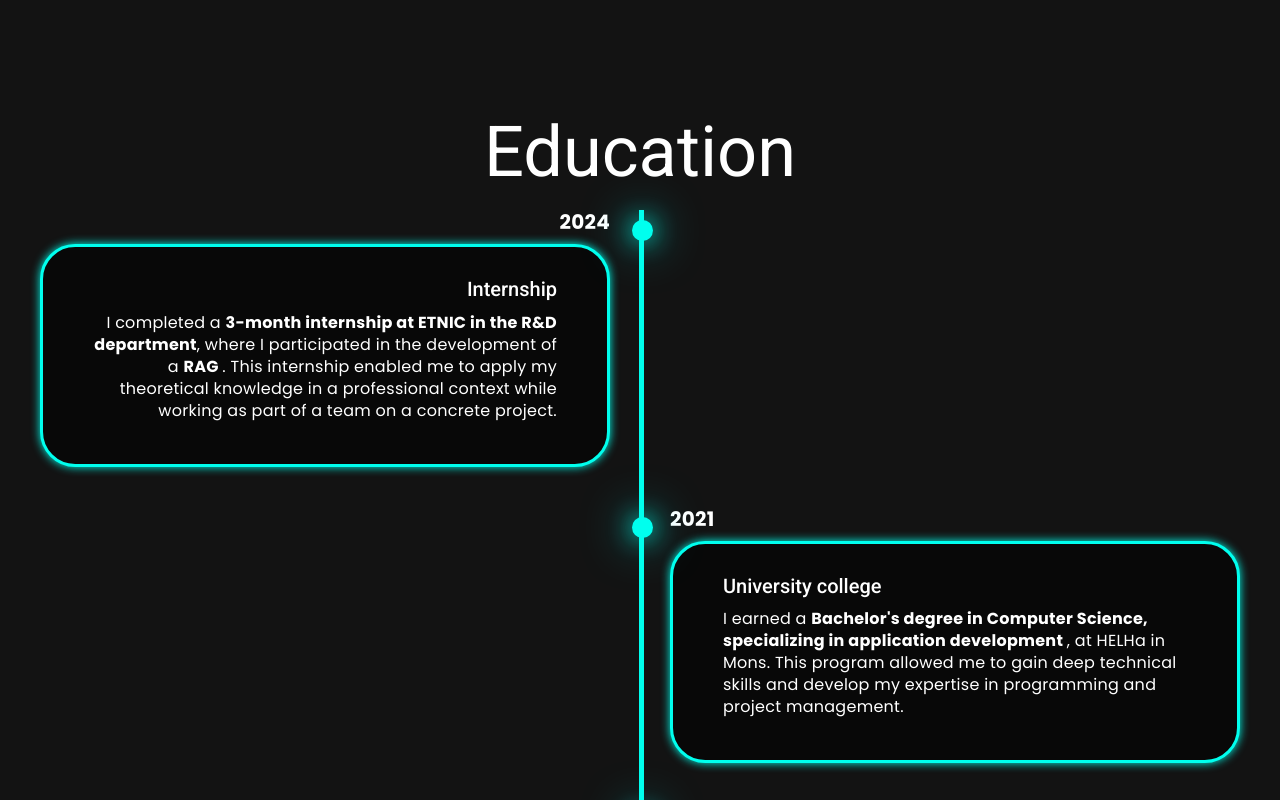
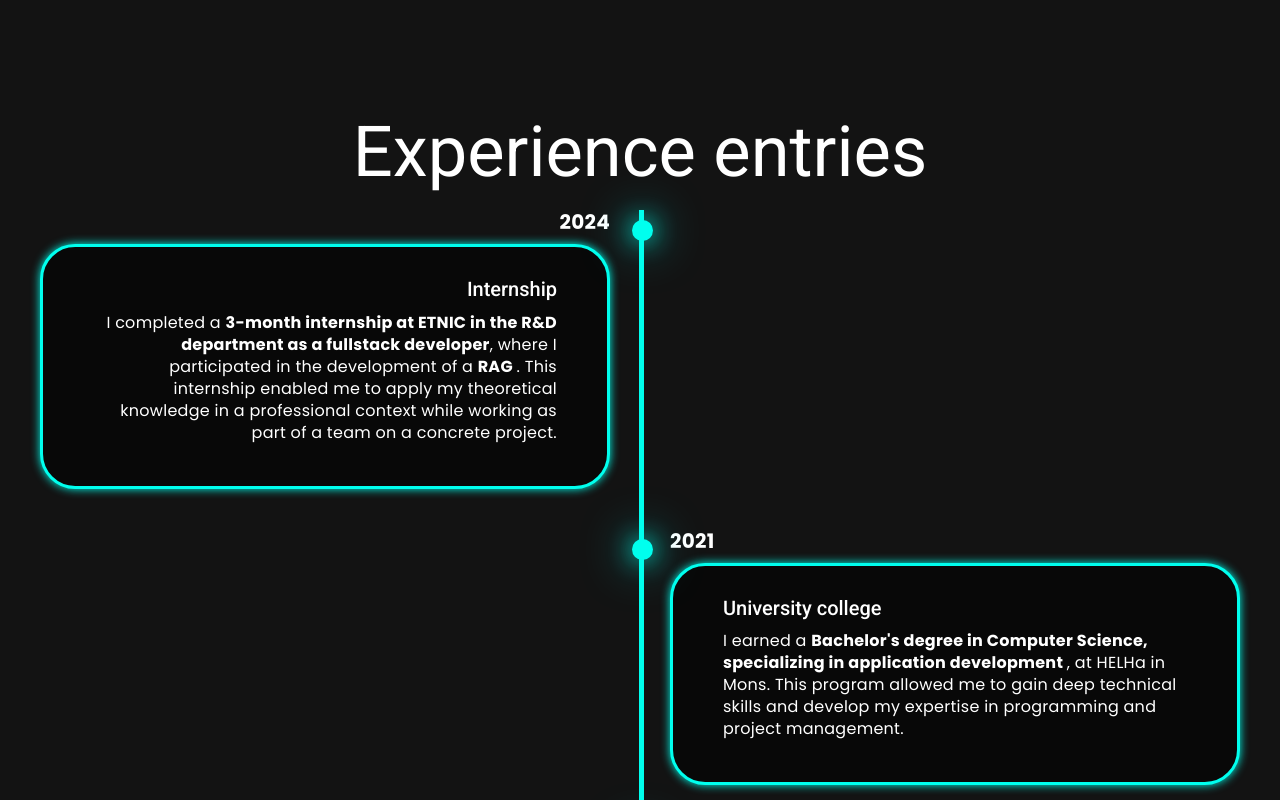
Before and after one commit to Antoinehrt/Portfolio, an Angular app: page / in a window 1280 px wide. Shown: the part 920-1720 px from the top of the page. Built offline with nearby package versions, Linux system fonts and the light colour scheme; no server answers.

Commit message:
feat(EducationDetails): rename timeline item element for experience entry to be more understandable

```diff
--- a/src/app/core/models/education-timeline.ts
+++ b/src/app/core/models/experience-entry.ts
@@ -1,7 +1,7 @@
 /**
  * Represents an education timeline entry.
  */
-export interface educationTimeline {
+export interface ExperienceEntry {
   name: string;  // Name of the timeline entry
   date: Date;    // Date
   description: string; // Description
--- a/src/app/pages/education/education.component.html
+++ b/src/app/pages/education/education.component.html
@@ -1,5 +1,5 @@
 <div class="timeline-items">
-  <ng-template ngFor let-item [ngForOf]="timelineItems.slice().reverse()">
+  <ng-template ngFor let-item [ngForOf]="experienceEntry.slice().reverse()">
     <div class="timeline-item" (click)="navigateToDetail(item)" tabindex="0" role="button" [attr.aria-label]="'View details about ' + item.name">
     <div class="timeline-dot"></div>
       <div class="timeline-date">
--- a/src/app/pages/education/education.component.ts
+++ b/src/app/pages/education/education.component.ts
@@ -1,7 +1,6 @@
 import {Component} from '@angular/core';
-import {educationTimeline} from "../../core/models/education-timeline";
+import {ExperienceEntry} from "../../core/models/experience-entry";
 import {CommonModule, NgFor, NgForOf} from "@angular/common";
-import {RouterOutlet} from "@angular/router";
 import {EducationService} from "../../core/services/education.service";
 import {YearOnlyPipe} from "../../core/pipes/year-only.pipe";
 
@@ -18,7 +17,7 @@ import {YearOnlyPipe} from "../../core/pipes/year-only.pipe";
   styleUrl: './education.component.css'
 })
 export class EducationComponent {
-  timelineItems: educationTimeline[] = [
+  experienceEntry: ExperienceEntry[] = [
     {
       name: 'High School',
       date: new Date('2013'),
@@ -43,7 +42,7 @@ export class EducationComponent {
     {
       name: 'Internship',
       date: new Date('2024'),
-      description: 'I completed a <b> 3-month internship at ETNIC in the R&D department</b>, where I participated in the development of a <b> RAG </b>. ' +
+      description: 'I completed a <b> 3-month internship at ETNIC in the R&D department as a fullstack developer</b>, where I participated in the development of a <b> RAG </b>. ' +
         'This internship enabled me to apply my theoretical knowledge in a professional context while working as part of a team on a concrete project.',
       component: 'internship'
     }
@@ -52,7 +51,7 @@ export class EducationComponent {
   constructor(private _educationService: EducationService) {
   }
 
-  navigateToDetail(item: educationTimeline) {
+  navigateToDetail(item: ExperienceEntry) {
     if (item.component) {
       this._educationService.currentComponent = item.component
     }
--- a/src/app/pages/home/home.component.html
+++ b/src/app/pages/home/home.component.html
@@ -40,7 +40,7 @@
 </section>
 
 <section class="education" id="education" #sections>
-  <h2 class="heading">Education</h2>
+  <h2 class="heading">Experience entries</h2>
   <app-education *ngIf="(currentComponent$ | async) === 'education'"></app-education>
   <app-high-school *ngIf="(currentComponent$ | async) === 'high-school'"></app-high-school>
   <app-university *ngIf="(currentComponent$ | async) === 'university'"></app-university>
```
